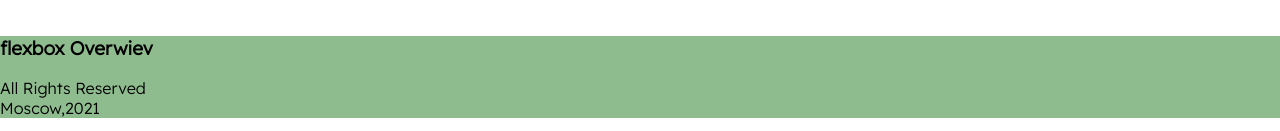
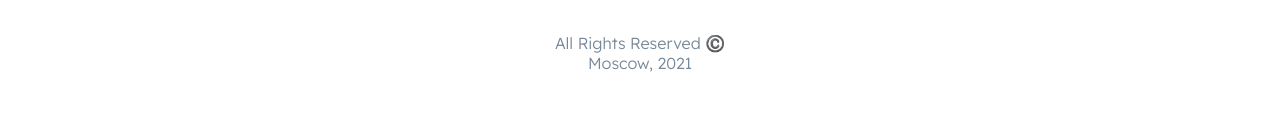
Before and after one commit to lerasimon/memecollection, a plain HTML site: page index.html in a window 1280 px wide. Shown: the part 1094-1225 px from the top of the page. After the commit the page ends 1183 px from the top, so only its background shows below. Drawn offline with Linux system fonts and the light colour scheme.

Commit message:
added footer

```diff
--- a/index.html
+++ b/index.html
@@ -90,8 +90,7 @@
     </div>
 
     <div class='footer'>
-        <h3>flexbox Overwiev</h3>
-        <p>All Rights Reserved<br>Moscow,2021</p>
+        <p>All Rights Reserved ©️ <br>Moscow, 2021 </p>
     </div>
 
 
--- a/style.css
+++ b/style.css
@@ -31,8 +31,8 @@ ul li {
 
 
 .footer {
-    background-color: darkseagreen;
-    margin: 0 auto;
+    color:lightslategray;
+    text-align:center;
 }
 
 img {
@@ -112,3 +112,5 @@ img {
     margin-top:115px;
 
 }
+
+/* this is the end of responsive slide bar */
```
